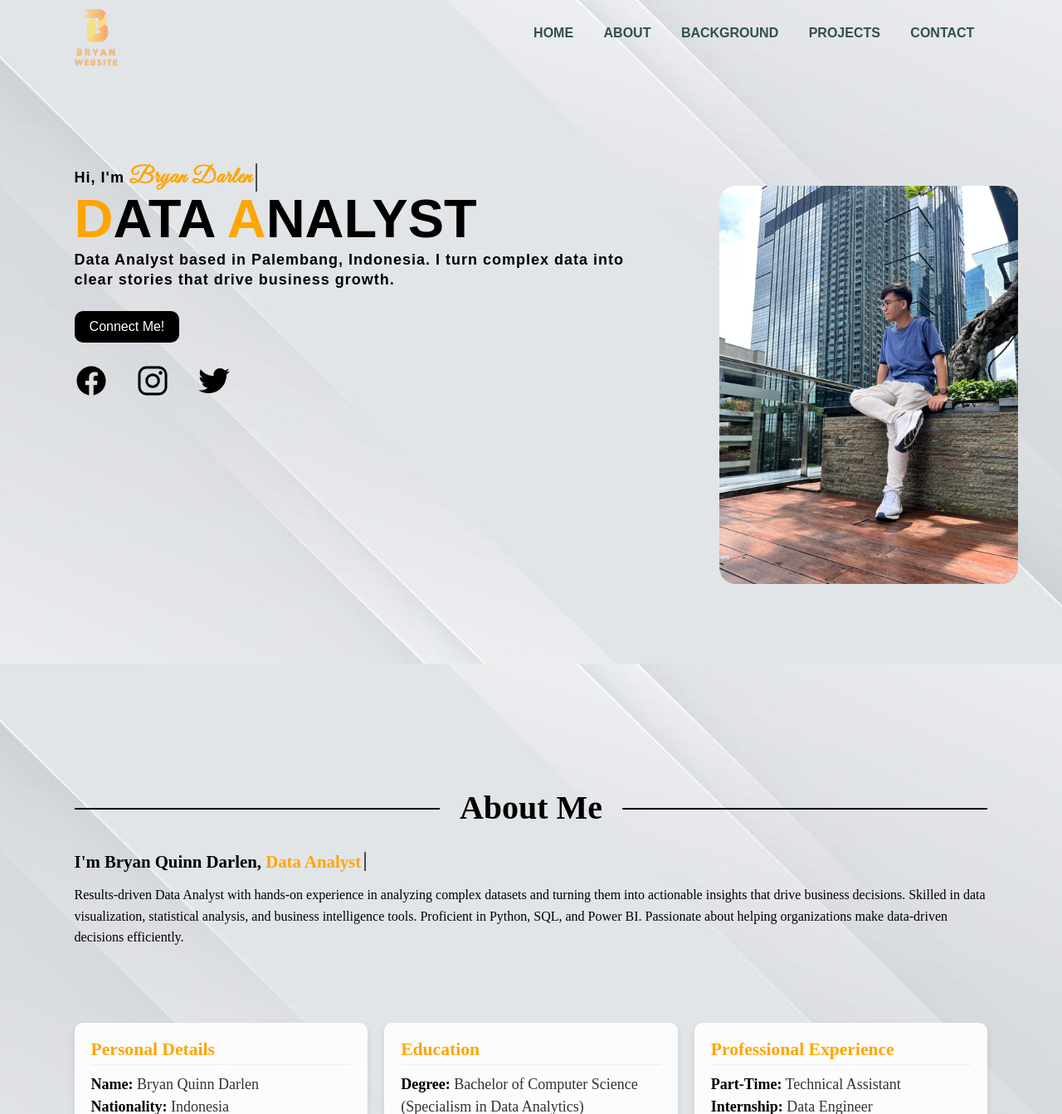
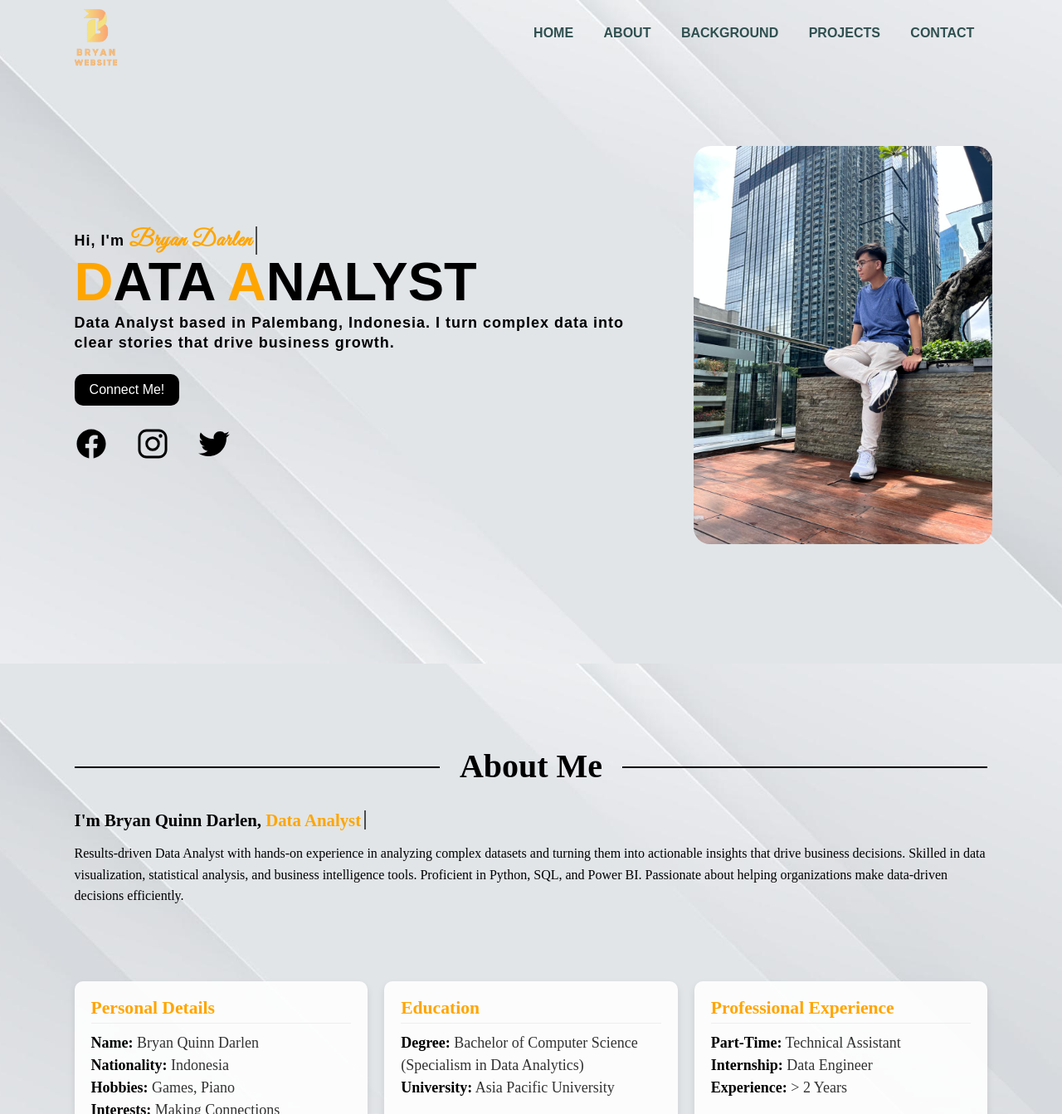
Before and after one commit to BryanDarlen/Portfolio, a plain HTML site: page index.html in a window 1280 px wide. Shown: the top 1343 px of the page at 83% size. Drawn offline with nearby package versions, Linux system fonts and the light colour scheme.

Commit message:
Update style.css

```diff
--- a/style.css
+++ b/style.css
@@ -68,7 +68,7 @@ ul li a:hover{
 
 .info{
     margin-left: 7%;
-    margin-top: 6%;
+    margin-top: 12%;
 }
 
 .info h1{
@@ -113,8 +113,8 @@ ul li a:hover{
 .image img {
     position: absolute;
     height: 100%;
-    left: 70%;
-    top: -20%;
+    left: 62%;
+    top: -30%;
     transform: translate(-55%);
     bottom: 0;
 
@@ -166,7 +166,7 @@ ul li a:hover{
 .about {
     width: 86%; /* same as navbar width for alignment */
     margin: 0 auto; /* center horizontally */
-    padding-top: 150px; /* space from top to match visual layout */
+    padding-top: 100px; /* space from top to match visual layout */
     text-align: left;
     font-family: 'Times New Roman', Times, serif;
     color: black;
```
